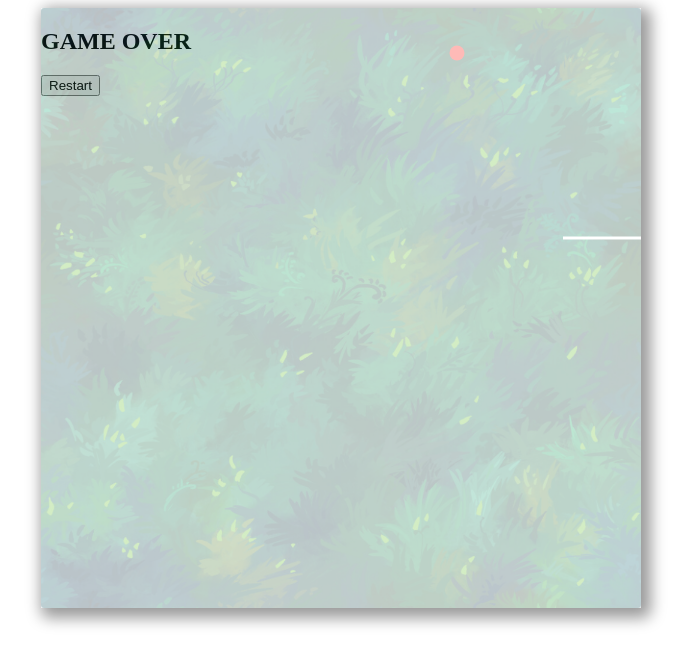
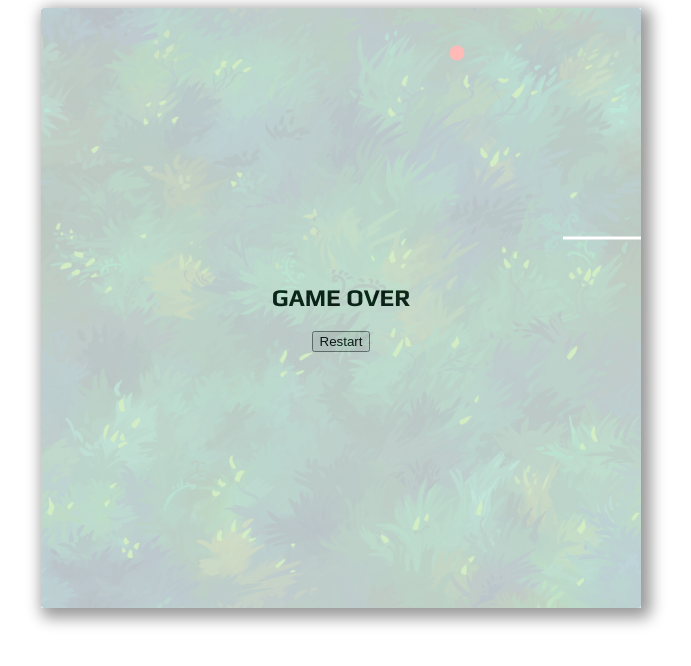
Before and after one commit to elad-ivanir/quarantine-snake, a website built with webpack: page src/index.html in a window 1280 px wide. Shown: the whole page, without its empty margins (299-990 px from the left). Built offline with nearby package versions, Linux system fonts and the light colour scheme; files whose address does not match are found by name.

Commit message:
style game over message

```diff
--- a/src/index.html
+++ b/src/index.html
@@ -1,6 +1,12 @@
 <!DOCTYPE html>
 <html>
   <head>
+    <link rel="preconnect" href="https://fonts.googleapis.com" />
+    <link rel="preconnect" href="https://fonts.gstatic.com" crossorigin />
+    <link
+      href="https://fonts.googleapis.com/css2?family=Play:wght@700&display=swap"
+      rel="stylesheet"
+    />
     <title>Snake</title>
   </head>
   <body></body>
--- a/src/main.js
+++ b/src/main.js
@@ -1,5 +1,5 @@
 import "./ui/components/HomePage";
-
+import "./main.scss";
 import bodyBackgroundSrc from "./assets/images/body-background.jpg";
 
 function main() {
--- /dev/null
+++ b/src/main.scss
@@ -0,0 +1,3 @@
+body {
+  font-family: "Play", sans-serif;
+}
--- a/src/ui/components/gameBoardLayers/GameBoardLayers.scss
+++ b/src/ui/components/gameBoardLayers/GameBoardLayers.scss
@@ -12,4 +12,8 @@
 .gameOverContainer {
   background-color: #ffffff;
   opacity: 0.7;
+  display: flex;
+  flex-direction: column;
+  justify-content: center;
+  align-items: center;
 }
```
Also changed, not shown: src/ui/components/GameDisplay.js (deleted, +0 -13 lines).
